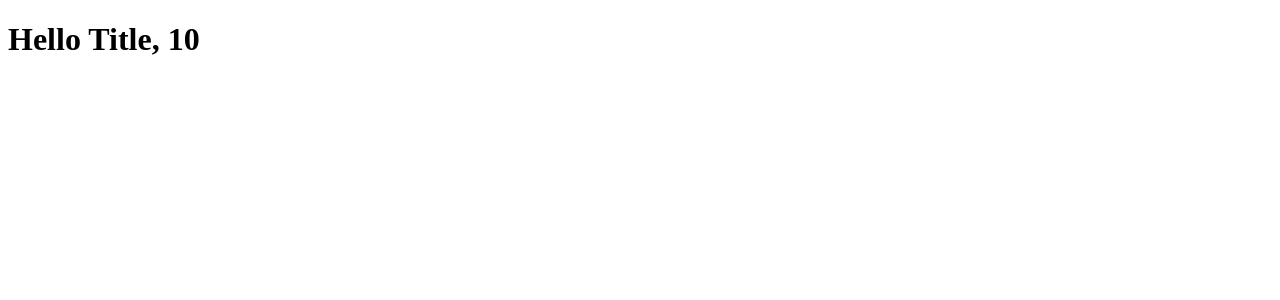
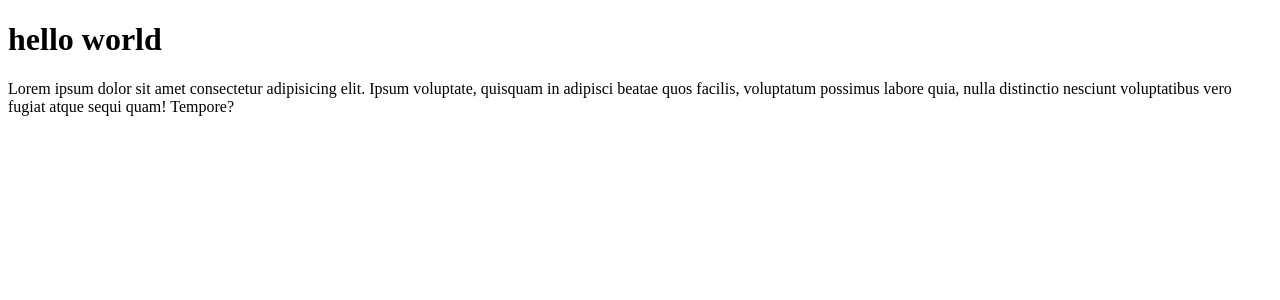
Before and after one commit to vavva1987/shop-project, a React (Create React App) app: page / in a window 1280 px wide. Shown: the top 300 px of the page. Built offline with nearby package versions, Linux system fonts and the light colour scheme.

Commit message:
added components

```diff
--- a/src/index.tsx
+++ b/src/index.tsx
@@ -5,7 +5,42 @@ const root = ReactDOM.createRoot(document.getElementById('root') as HTMLElement)
 // without jsx
 // const el = React.createElement('h1', { id: 'title' }, 'Hello Title')
 
-// with jsx
-const a = 10
-const el = <h1 id="title">Hello Title, {a}</h1>
-root.render(<React.StrictMode>{el}</React.StrictMode>)
+// // with jsx
+// const a = 10
+// const el = <h1 id="title">Hello Title, {a}</h1>
+
+// const el = (
+//     <div>
+//         <h1>Hello React</h1>
+//         <p>
+//             Lorem ipsum dolor sit amet consectetur adipisicing elit. Velit qui
+//             officiis, blanditiis ea sit, nesciunt laudantium perferendis
+//             accusantium inventore illo consectetur amet atque fugiat ipsa
+//             necessitatibus soluta debitis eligendi eos.
+//         </p>
+//         <p>
+//             Lorem ipsum dolor sit amet consectetur adipisicing elit. Velit qui
+//             officiis, blanditiis ea sit, nesciunt laudantium perferendis
+//             accusantium inventore illo consectetur amet atque fugiat ipsa
+//             necessitatibus soluta debitis eligendi eos.
+//         </p>
+//     </div>
+// )
+const App = () => {
+    return (
+        <div>
+            <h1>hello world</h1>
+            <p>
+                Lorem ipsum dolor sit amet consectetur adipisicing elit. Ipsum
+                voluptate, quisquam in adipisci beatae quos facilis, voluptatum
+                possimus labore quia, nulla distinctio nesciunt voluptatibus
+                vero fugiat atque sequi quam! Tempore?
+            </p>
+        </div>
+    )
+}
+root.render(
+    <React.StrictMode>
+        <App />
+    </React.StrictMode>
+)
```
